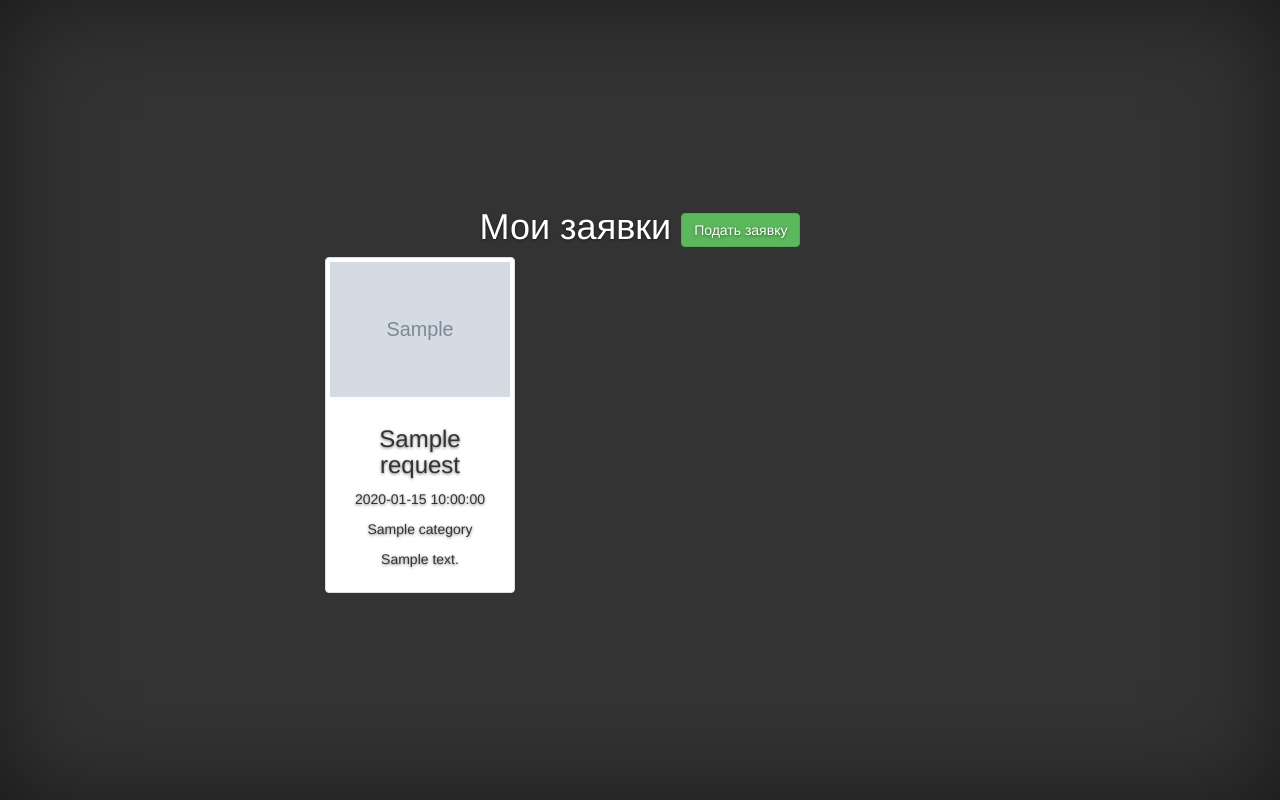
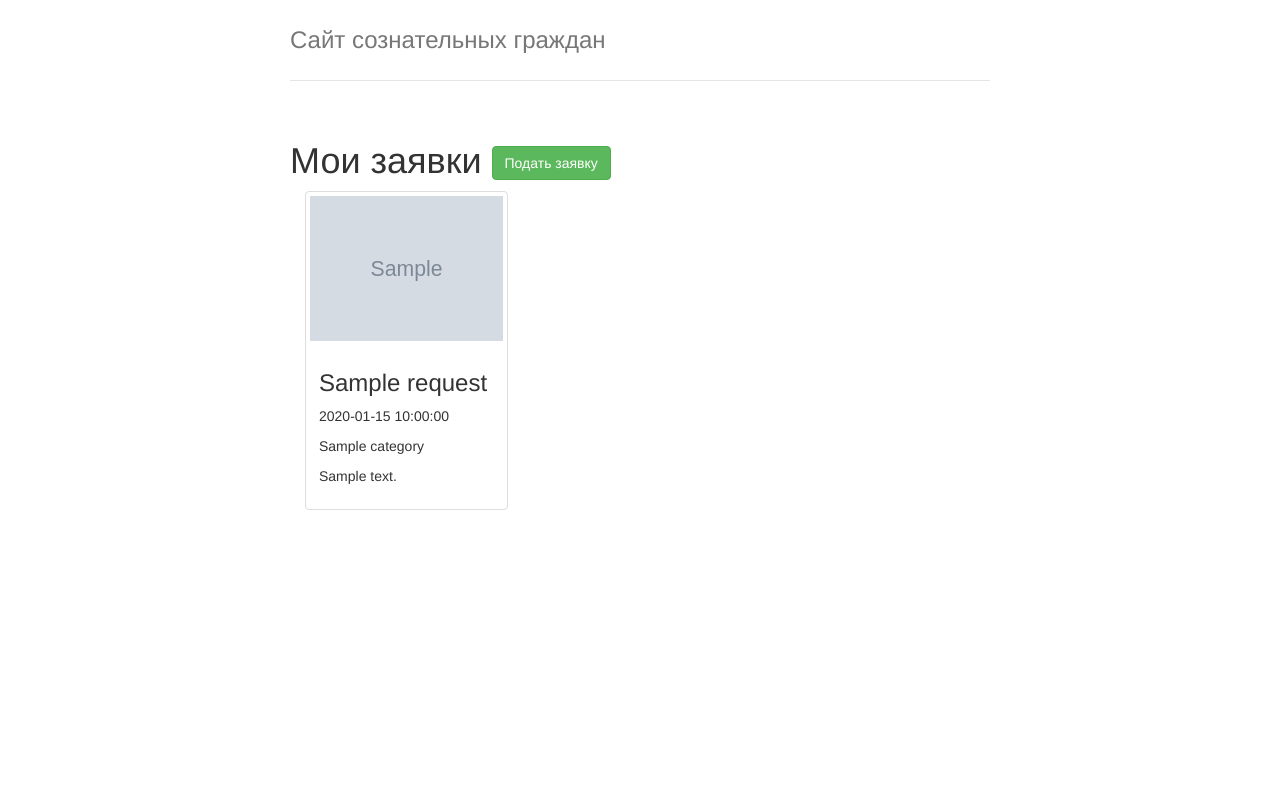
Before and after one commit to jurapro/forbook, a Yii app: template views/request/index.php in a window 1280 px wide. Run offline with PHP 8.4 and a stand-in for Yii, Linux system fonts and the light colour scheme; the template is opened without the code that fills it: most values are stand-ins (such as "Sample title", 1, 10 or a date in 2020); grey boxes marked "Sample" are stand-in pictures; data that the repository does not hold is empty; some libraries are stand-ins or nearby versions.

Commit message:
Fixed view layout main

```diff
--- a/views/layouts/main.php
+++ b/views/layouts/main.php
@@ -28,26 +28,11 @@
 <body>
 <?php $this->beginBody() ?>
 
-<div class="site-wrapper">
-
-    <div class="site-wrapper-inner">
-
-        <div class="cover-container">
-
-            <div class="masthead clearfix">
-                <div class="inner">
-
-                    <nav>
+<div class="container">
+    <div class="header clearfix">
             <?php
-                        NavBar::begin([
-                            'brandLabel' => Yii::$app->name,
-                            'brandUrl' => Yii::$app->homeUrl,
-                            'options' => [
-                                'class' => 'nav masthead-nav',
-                            ],
-                        ]);
             echo Nav::widget([
-                            'options' => ['class' => 'nav masthead-nav'],
+                'options' => ['class' => 'nav nav-pills pull-right'],
                 'items' => [
                     ['label' => 'Главная', 'url' => ['/site/index']],
                     ['label' => 'Регистрация', 'url' => ['/user/create'], 'visible' => Yii::$app->user->isGuest],
@@ -68,26 +53,16 @@
                     )
                 ],
             ]);
-                        NavBar::end();
             ?>
-
-                    </nav>
-                </div>
+        <h3 class="text-muted">Сайт сознательных граждан</h3>
     </div>
 
-            <div class="inner cover">
-                <p class="lead">
+    <div class="row marketing">
         <?= Alert::widget() ?>
         <?= $content ?>
-                </p>
     </div>
 
-
-        </div>
-
-    </div>
-
-</div>
+</div> <!-- /container -->
 
 <?php $this->endBody() ?>
 </body>
--- a/views/request/index.php
+++ b/views/request/index.php
@@ -11,7 +11,7 @@
 ?>
 <div class="request-index">
 
-    <h1><?= Html::encode($this->title) ?> <?= Html::a('Подать заявку', ['create'], ['class' => 'btn btn-success']) ?></h1>
+    <h1 ><?= Html::encode($this->title) ?> <?= Html::a('Подать заявку', ['create'], ['class' => 'btn btn-success']) ?></h1>
 
     <?php
     foreach ($requests as $model) {
--- a/web/css/main.css
+++ b/web/css/main.css
@@ -9,173 +9,81 @@
     height: 100%;
     background-size: cover;
 }
-
-/* stylelint-disable property-no-vendor-prefix */
-
-/*
- * Globals
- */
-
-/* Links */
-a,
-a:focus,
-a:hover {
-    color: #fff;
+/* Space out content a bit */
+body {
+    padding-top: 20px;
+    padding-bottom: 20px;
 }
 
-/* Custom default button */
-.btn-default,
-.btn-default:hover,
-.btn-default:focus {
-    color: #333;
-    text-shadow: none; /* Prevent inheritance from `body` */
-    background-color: #fff;
-    border: 1px solid #fff;
+/* Everything but the jumbotron gets side spacing for mobile first views */
+.header,
+.marketing,
+.footer {
+    padding-right: 15px;
+    padding-left: 15px;
 }
 
-
-/*
- * Base structure
- */
-
-html,
-body {
-    height: 100%;
-    background-color: #333;
+/* Custom page header */
+.header {
+    padding-bottom: 20px;
+    border-bottom: 1px solid #e5e5e5;
 }
-body {
-    color: #fff;
-    text-align: center;
-    text-shadow: 0 1px 3px rgba(0, 0, 0, .5);
+.header h3 {
+    margin-top: 0;
+    margin-bottom: 0;
+    line-height: 40px; /* Make the masthead heading the same height as the navigation */
 }
 
-/* Extra markup and styles for table-esque vertical and horizontal centering */
-.site-wrapper {
-    display: table;
-    width: 100%;
-    height: 100%; /* For at least Firefox */
-    min-height: 100%;
-    -webkit-box-shadow: inset 0 0 100px rgba(0, 0, 0, .5);
-    box-shadow: inset 0 0 100px rgba(0, 0, 0, .5);
-}
-.site-wrapper-inner {
-    display: table-cell;
-    vertical-align: top;
-}
-.cover-container {
-    margin-right: auto;
-    margin-left: auto;
+/* Custom page footer */
+.footer {
+    padding-top: 19px;
+    color: #777;
+    border-top: 1px solid #e5e5e5;
 }
 
-/* Padding for spacing */
-.inner {
-    padding: 30px;
+/* Customize container */
+@media (min-width: 768px) {
+    .container {
+        max-width: 730px;
+    }
+}
+.container-narrow > hr {
+    margin: 30px 0;
 }
 
-
-/*
- * Header
- */
-.masthead-brand {
-    margin-top: 10px;
-    margin-bottom: 10px;
+/* Main marketing message and sign up button */
+.jumbotron {
+    text-align: center;
+    border-bottom: 1px solid #e5e5e5;
+}
+.jumbotron .btn {
+    padding: 14px 24px;
+    font-size: 21px;
 }
 
-.masthead-nav > li {
-    display: inline-block;
+/* Supporting marketing content */
+.marketing {
+    margin: 40px 0;
 }
-.masthead-nav > li + li {
-    margin-left: 20px;
-}
-.masthead-nav > li > a {
-    padding-right: 0;
-    padding-left: 0;
-    font-size: 16px;
-    font-weight: 700;
-    color: #fff; /* IE8 proofing */
-    color: rgba(255, 255, 255, .75);
-    border-bottom: 2px solid transparent;
-}
-.masthead-nav > li > a:hover,
-.masthead-nav > li > a:focus {
-    background-color: transparent;
-    border-bottom-color: #a9a9a9;
-    border-bottom-color: rgba(255, 255, 255, .25);
-}
-.masthead-nav > .active > a,
-.masthead-nav > .active > a:hover,
-.masthead-nav > .active > a:focus {
-    color: #fff;
-    border-bottom-color: #fff;
+.marketing p + h4 {
+    margin-top: 28px;
 }
 
-@media (min-width: 768px) {
-    .masthead-brand {
-        float: left;
+/* Responsive: Portrait tablets and up */
+@media screen and (min-width: 768px) {
+    /* Remove the padding we set earlier */
+    .header,
+    .marketing,
+    .footer {
+        padding-right: 0;
+        padding-left: 0;
     }
-    .masthead-nav {
-        float: right;
+    .header {
+        margin-bottom: 30px;
+    }
+    .jumbotron {
+        border-bottom: 0;
     }
 }
 
-
-/*
- * Cover
- */
-
-.cover {
-    padding: 0 20px;
-}
-.cover .btn-lg {
-    padding: 10px 20px;
-    font-weight: 700;
-}
-
-
-/*
- * Footer
- */
-
-.mastfoot {
-    color: #999; /* IE8 proofing */
-    color: rgba(255, 255, 255, .5);
-}
-
-
-/*
- * Affix and center
- */
-
-@media (min-width: 768px) {
-    /* Pull out the header and footer */
-    .masthead {
-        position: fixed;
-        top: 0;
-    }
-    .mastfoot {
-        position: fixed;
-        bottom: 0;
-    }
-    .site-wrapper-inner {
-        vertical-align: middle; /* Start the vertical centering */
-    }
-    .masthead,
-    .mastfoot,
-    .cover-container {
-        width: 100%; /* Must be percentage or pixels for horizontal alignment */
-    }
-}
-
-@media (min-width: 992px) {
-    .masthead,
-    .mastfoot,
-    .cover-container {
-        width: 700px;
-    }
-}
-
-.navbar-toggle {
-    border: 1px solid grey;
-}
-
 #carbonads-container {display:none} h1[id] {padding-top:0px; margin-top:20px} .zero-clipboard {display:none !important} .anchorjs-link, .v4-tease, .navbar-right {display:none !important} .bs-old-docs {display:none} .bs-social {display:none} .bs-sidebar {display:none !important} .col-md-9[role=main] {width:100% !important} .navbar-fixed-top {position:absolute !important}
```
Lines whose indentation alone changed are shown as unchanged.
